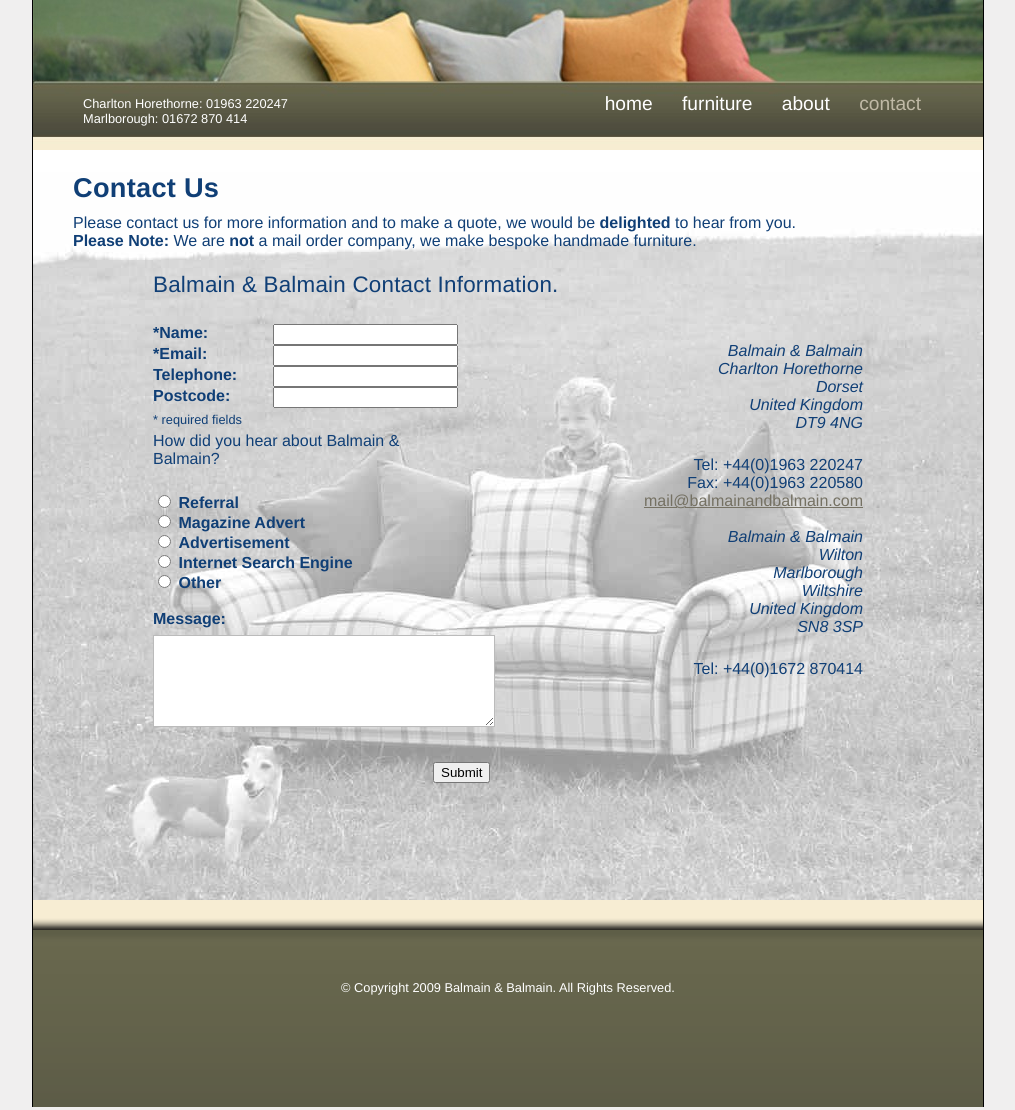
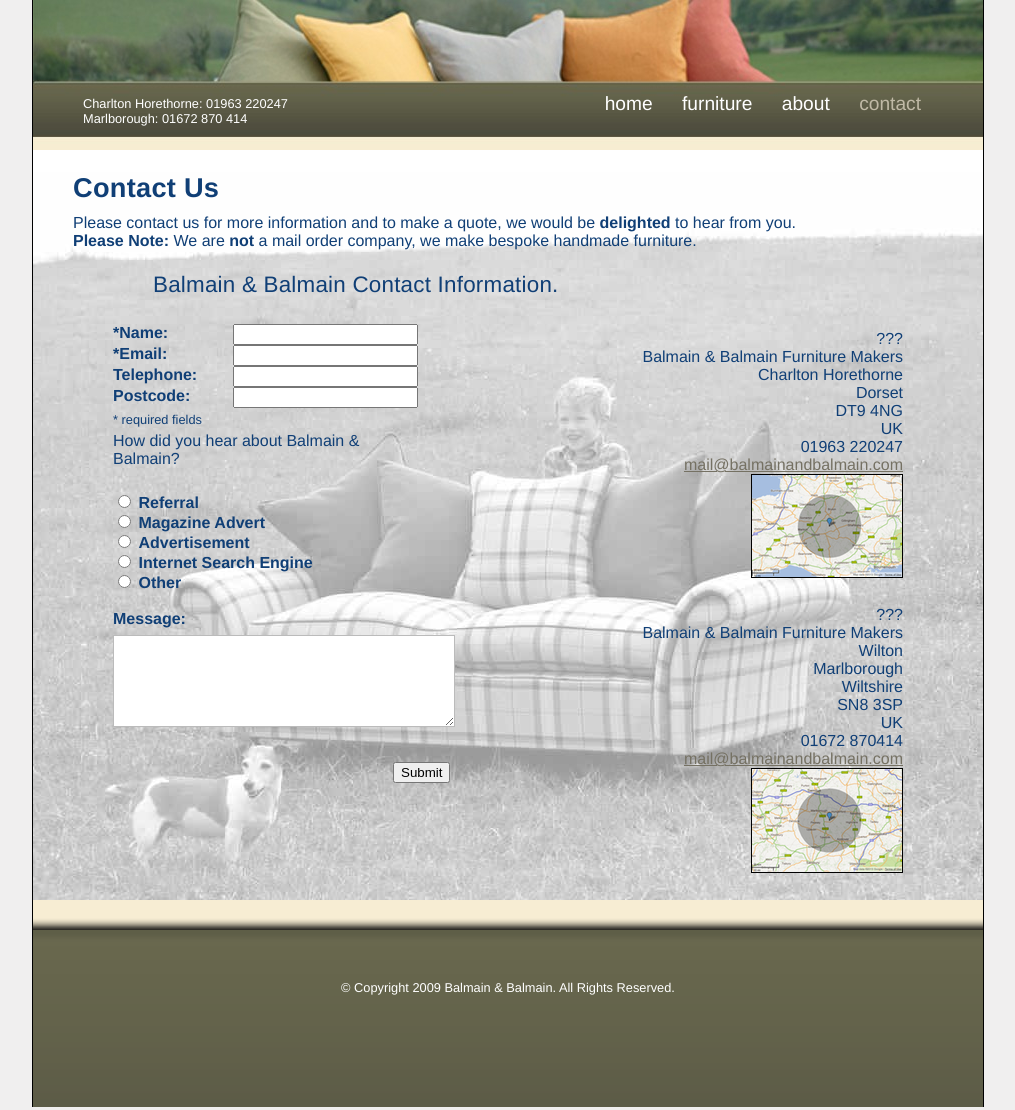
Before and after one commit to Gidseo/furniture_store, a Rails app: page /contact in a window 1280 px wide. Shown: the whole page, without its empty margins (132-1147 px from the left). Run offline with Rails 7, Linux system fonts and the light colour scheme; parts of the project's set-up code (start-up, migrations or seed data) failed here and were passed over; some libraries are stand-ins or nearby versions.

Commit message:
Added map images to contact page

```diff
--- a/app/views/contact/index.html.erb
+++ b/app/views/contact/index.html.erb
@@ -6,7 +6,7 @@
   </p>
 <h3 class="prepend-2">Balmain &amp; Balmain Contact Information.</h3>
 
-<div class='col prepend-2 span-9 append-2'>
+<div class='col prepend-1 span-10 append-2'>
   <div class="clear"></div>
 
   <%- if notice %>
@@ -28,14 +28,14 @@
       <%= f.label(:email, "*Email: ") %>
     </div>
     <div class='span-6 last'>
-      <%= f.text_field :email %><br/>
+      <%= f.text_field(:email, :type => 'email') %><br/>
     </div>
     <div class='clear'></div>
     <div class='span-3'>
       <%= f.label(:telephone, "Telephone: ") %>
     </div>
     <div class='span-6 last'>
-      <%= f.text_field :telephone %><br/>
+      <%= f.text_field(:telephone, :type => 'tel') %><br/>
     </div>
     <div class='clear'></div>
     <div class='span-3'>
@@ -79,33 +79,45 @@
   <% end %>
 </div>
 
-<div class='contact col span-7 last'>
-  <br/>
-  <br/>
-  <address>
-    Balmain &amp; Balmain<br/>
-    Charlton Horethorne<br/>
-    Dorset<br/>
-    United Kingdom<br/>
-    DT9 4NG
-  </address>
-  <ul>
-    <li>Tel: +44(0)1963 220247</li>
-    <li>Fax: +44(0)1963 220580</li>
-    <li><%= mail_to "mail@balmainandbalmain.com", "mail@balmainandbalmain.com", :encode => "hex" %></li>
-  </ul>
-
-  <br/>
-  <address>
-    Balmain &amp; Balmain<br/>
-    Wilton<br/>
-    Marlborough<br/>
-    Wiltshire<br/>
-    United Kingdom<br/>
-    SN8 3SP
-  </address>
-  <ul>
-    <li>Tel: +44(0)1672 870414</li>
-  </ul>
+<div class='contact col span-8 last'>
+  <div class="vcard">
+    <p>
+      <div class="adr">
+        <span class="fn" style="float;left;">???</span><br/>
+        <span class="organization-name">Balmain &amp; Balmain Furniture Makers</span><br/>
+        <span class="locality">Charlton Horethorne</span><br/>
+        <span class="region">Dorset</span><br/>
+        <span class="postal-code">DT9 4NG</span><br/>
+        <span class="country">UK</span><br/>
+      </div>
+      <div class="contact">
+        <span class="tel">01963 220247</span>
+        <%= mail_to("mail@balmainandbalmain.com", "mail@balmainandbalmain.com", :encode => "hex", :class => "email", :subject => "Furniture Enquiry") %>
+      </div>
+      <%= link_to image_path('furniture-sherborne.png'), { :class=>'lightbox gallery', :rel=>"location", :title=>"Balmain office Sherborne" } do %>
+        <%= image_tag(image_path('furniture-sherborne-t.png'), :alt=>"Balmain office Sherborne", :class=>"border", :title=>"Balmain office Sherborne") %>
+      <% end %>
+    </p>
+    <p>
+      <div class="vcard">
+        <div class="adr">
+          <span class="fn" style="float;left;">???</span><br/>
+          <span class="organization-name">Balmain &amp; Balmain Furniture Makers</span><br/>
+          <span class="street-address">Wilton</span><br/>
+          <span class="locality">Marlborough</span><br/>
+          <span class="region">Wiltshire</span><br/>
+          <span class="postal-code">SN8 3SP</span><br/>
+          <span class="country">UK</span><br/>
+        </div>
+        <div class="contact">
+          <span class="tel">01672 870414</span>
+          <%= mail_to("mail@balmainandbalmain.com", "mail@balmainandbalmain.com", :encode => "hex", :class => "email", :subject => "Furniture Enquiry") %>
+        </div>
+      </div>
+      <%= link_to image_path('furniture-wilton.png'), { :class=>'lightbox gallery', :rel=>"location", :title=>"Balmain office Wilton" } do %>
+        <%= image_tag(image_path('furniture-wilton-t.png'), :alt=>"Balmain office Wilton", :class=>"border", :title=>"Balmain office Wilton") %>
+      <% end %>
+    </p>
+  </div>
 
 </div>
--- a/app/views/layouts/contact.html.erb
+++ b/app/views/layouts/contact.html.erb
@@ -3,17 +3,17 @@
 <html xmlns="http://www.w3.org/1999/xhtml" xml:lang="en">
   <head>
     <meta http-equiv="Content-Type" content="text/html; charset=utf-8"/>
-	<title>Balmain &amp; Balmain<%= page_name() %></title>
-
+    <title>Traditional Handmade Sofas, Chairs &amp; Armchairs - Balmain &amp; Balmain <%= page_name() %></title>
 
     <%= stylesheet_link_tag 'screen', :media => "screen, projection" %>
     <!--[if IE]>
       <%= stylesheet_link_tag 'ie', :media => "screen, projection" %>
     <![endif]-->
     <%= stylesheet_link_tag 'main', :media => "all" %>
-  <%= javascript_include_tag "http://ajax.googleapis.com/ajax/libs/jquery/1.9.0/jquery.min.js" %>
-	<%= javascript_include_tag "application.js" %>
+    <%= stylesheet_link_tag 'lightbox', :media => "all" %>
+    <%= javascript_include_tag "http://ajax.googleapis.com/ajax/libs/jquery/1.6.0/jquery.min.js", "jquery.lightbox.js", "application.js" -%>
 
+    <%= render :partial => "shared/analytics" %>
   </head>
 
   <body>
@@ -41,16 +41,5 @@
       </div><!-- End: page -->
     </div><!-- End: wrapper -->
 
-    <!-- GoogleAnalytics -->
-    <script type="text/javascript">
-    var gaJsHost = (("https:" == document.location.protocol) ? "https://ssl." : "http://www.");
-    document.write(unescape("%3Cscript src='" + gaJsHost + "google-analytics.com/ga.js' type='text/javascript'%3E%3C/script%3E"));
-    </script>
-    <script type="text/javascript">
-    try {
-    var pageTracker = _gat._getTracker("UA-11370325-1");
-    pageTracker._trackPageview();
-    } catch(err) {}</script>
-
   </body>
 </html>
--- /dev/null
+++ b/app/views/shared/_analytics.html.erb
@@ -0,0 +1,12 @@
+
+    <!-- GoogleAnalytics -->
+    <script type="text/javascript">
+      var _gaq = _gaq || [];
+      _gaq.push(['_setAccount', 'UA-11370325-1']);
+      _gaq.push(['_trackPageview']);
+      (function() {
+       var ga = document.createElement('script'); ga.type = 'text/javascript'; ga.async = true;
+       ga.src = ('https:' == document.location.protocol ? 'https://ssl' : 'http://www') + '.google-analytics.com/ga.js';
+       var s = document.getElementsByTagName('script')[0]; s.parentNode.insertBefore(ga, s);
+       })();
+     </script>
```
Also changed, not shown: app/views/layouts/application.html.erb (+1 -12 lines), app/views/layouts/furnishings.html.erb (+1 -11 lines), app/views/layouts/main.html.erb (+3 -13 lines), app/assets/images/furniture-sherborne-t.png (added), app/assets/images/furniture-sherborne.png (added), app/assets/images/furniture-wilton-t.png (added), app/assets/images/furniture-wilton.png (added), db/schema.rb. Lines whose indentation alone changed are shown as unchanged.
